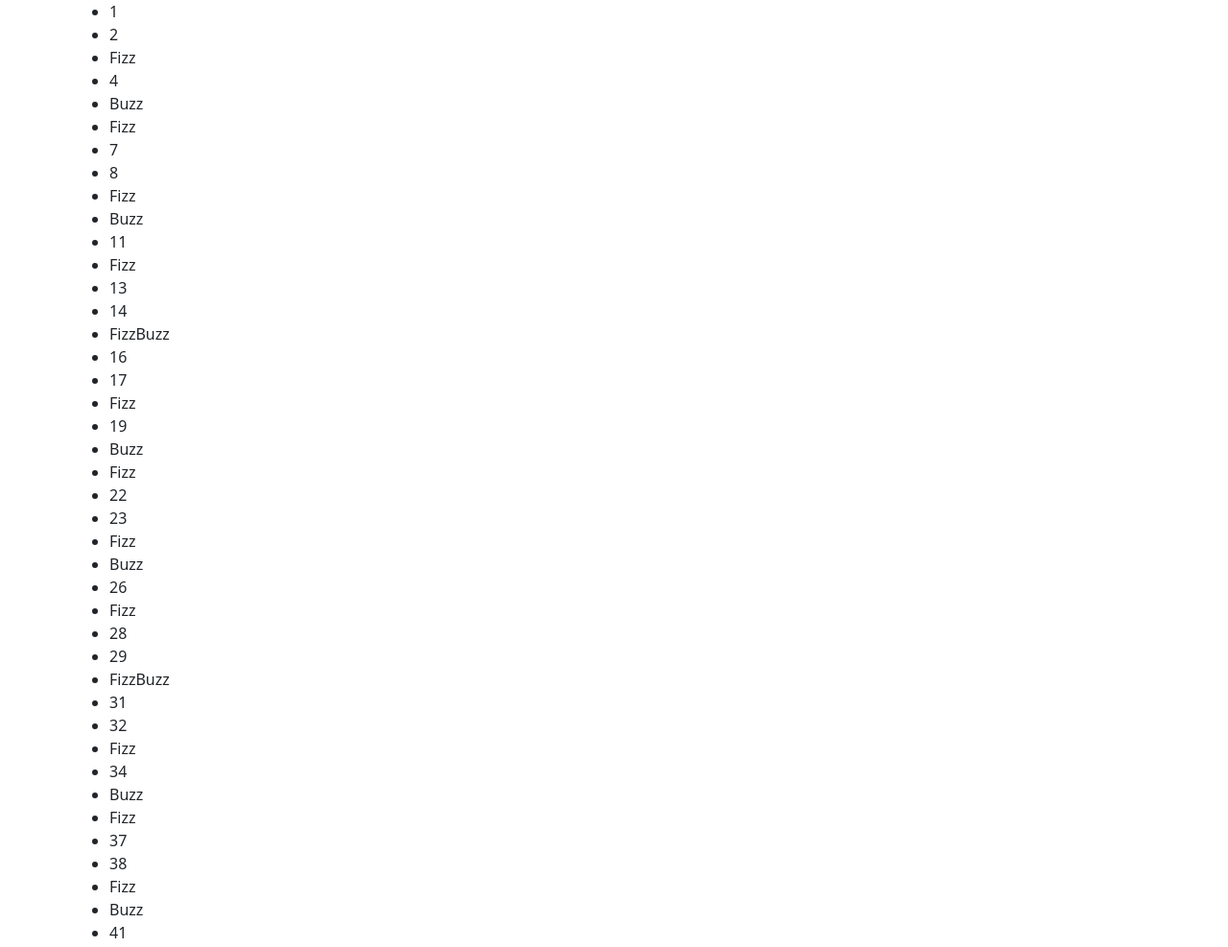
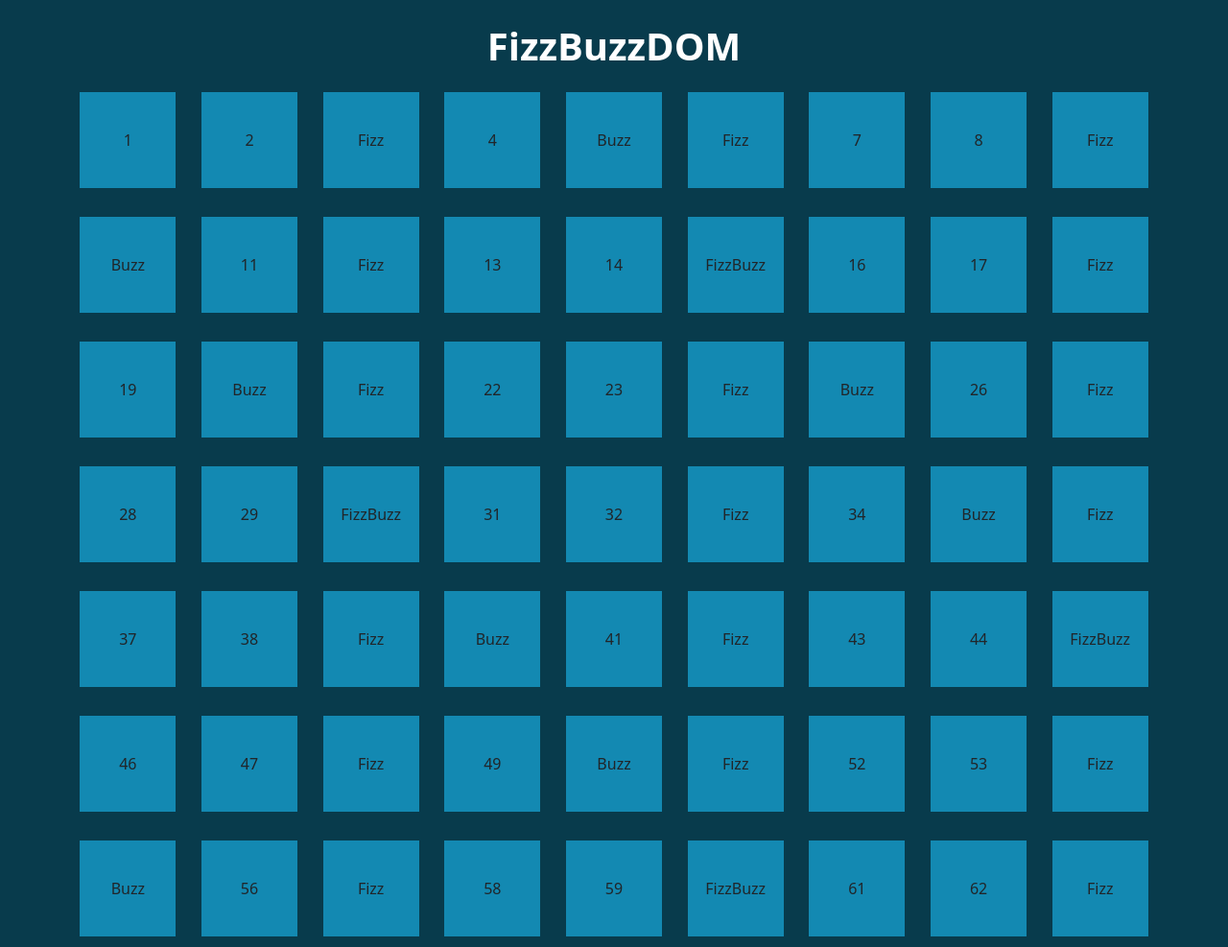
Before and after one commit to umbertofaenza/js-fizzbuzz, a plain HTML site: page index.html in a window 1280 px wide. Shown: the top 987 px of the page at 96% size. Drawn offline with nearby package versions, Linux system fonts and the light colour scheme.

Commit message:
feat: add boxes with value inside

```diff
--- a/css/style.css
+++ b/css/style.css
@@ -0,0 +1,23 @@
+body {
+  background-color: #083b4c;
+}
+
+#container h1 {
+  font-size: 4rem;
+}
+
+.col {
+  display: flex;
+  justify-content: center;
+  margin-bottom: 30px;
+}
+
+.value-box {
+  width: 100px;
+  aspect-ratio: 1/1;
+  background-color: #1389b2;
+
+  display: flex;
+  justify-content: center;
+  align-items: center;
+}
--- a/index.html
+++ b/index.html
@@ -18,7 +18,11 @@
 </head>
 
 <body>
-    <div class="container" id="container"></div>
+    <div class="container">
+        <h1 class="text-white text-center fw-bold my-4">FizzBuzzDOM</h1>
+        <div class="row" id="target-row">
+        </div>
+    </div>
 </body>
 
 </html>
--- a/js/main.js
+++ b/js/main.js
@@ -1,22 +1,25 @@
-const domContainerEl = document.getElementById("container");
-const unorderedListEL = document.createElement("ul");
-domContainerEl.append(unorderedListEL);
+const domRowEl = document.getElementById("target-row");
 
 for (let i = 1; i <= 100; i++) {
-  const listItem = document.createElement("li");
-  unorderedListEL.append(listItem);
+  const colEl = document.createElement("div");
+  domRowEl.append(colEl);
+  const valueBoxEl = document.createElement("div");
+  colEl.append(valueBoxEl);
 
   if (i % 5 == 0 && i % 3 == 0) {
     console.log("FizzBuzz");
-    listItem.innerHTML = "FizzBuzz";
+    valueBoxEl.innerHTML = "FizzBuzz";
   } else if (i % 3 == 0) {
     console.log("Fizz");
-    listItem.innerHTML = "Fizz";
+    valueBoxEl.innerHTML = "Fizz";
   } else if (i % 5 == 0) {
     console.log("Buzz");
-    listItem.innerHTML = "Buzz";
+    valueBoxEl.innerHTML = "Buzz";
   } else {
     console.log(i);
-    listItem.innerHTML = i;
+    valueBoxEl.innerHTML = i;
   }
+
+  colEl.classList.add("col");
+  valueBoxEl.classList.add("value-box");
 }
```
